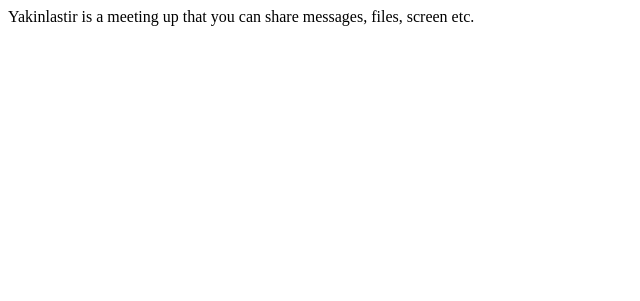
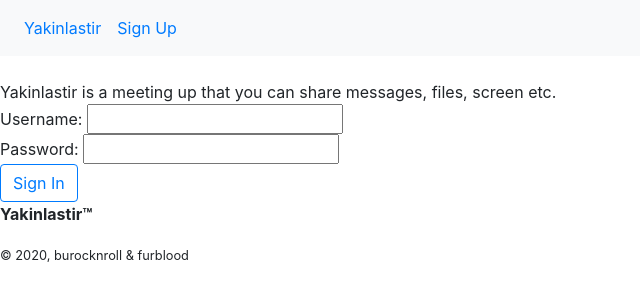
Before and after one commit to furkankamer/yakinlastirMeetingApp, a Flask app: page / in a window 1280 px wide. Shown: the top 301 px of the page, without its empty margins (0-640 px from the left). Run offline with Flask 2, Linux system fonts and the light colour scheme; some libraries are stand-ins or nearby versions.

Commit message:
session management added

```diff
--- a/main.py
+++ b/main.py
@@ -10,11 +10,94 @@
 import pytz
 from flask_socketio import SocketIO, emit
 
+url = "dbname='lvzhcnac' user='lvzhcnac' host='hattie.db.elephantsql.com' password='FjnjB28yNrnKOwp_coyq7LABdtIL2iIK'"
 app = Flask(__name__)
 socketio = SocketIO(app,cors_allowed_origins="*")
 cors = CORS(app)
 app.config['CORS_HEADERS'] = 'Content-Type'
 app.secret_key = b'\xdd\xd6]j\xb0\xcc\xe3mNF{\x14\xaf\xa7\xb9\x18'
+lm = LoginManager()
+
+
+def sql_returner(query,fetch):
+    with psycopg2.connect(url) as connection:
+         with connection.cursor() as cursor:
+              try:
+                  cursor.execute(query)
+                  if fetch == 1:
+                     return cursor.fetchone()[0]
+                  elif fetch == 0:
+                     return cursor.fetchall()
+                  elif fetch == 2:
+                     return 1
+              except psycopg2.DatabaseError:
+                  return None
+
+@lm.user_loader
+def load_user(user_id):
+    return get_user(user_id)
+
+class User(UserMixin):
+    def __init__(self, username, password):
+        self.username = username
+        self.password = password
+        self.active = True
+        self.is_admin = False
+
+    def get_id(self):
+        return self.username
+
+    @property
+    def is_active(self):
+        return self.active
+
+def get_user(nick):
+    query = "select password from users where username = '%s' " % nick
+    user = sql_returner(query, 0)
+    if user is None:
+        return None
+    for row in user:
+        return User(nick,row[0])
+
+@cross_origin()
+@app.route("/signin", methods = ['POST'])
+def signin():
+    username = request.form['UserName']
+    user = get_user(username)
+    if user is not None:
+        password = request.form['Password']
+        password1 = user.password
+        if pbkdf2_sha256.verify(password, password1):
+            login_user(user)
+        else:
+            flash("Invalid Credentials")
+        return redirect("/")
+    flash("Invalid Credentials")
+    return redirect("/")
+
+@cross_origin()
+@app.route("/signup", methods = ['POST'])
+def signup():
+    username = request.form['UserName']
+    password = pbkdf2_sha256.hash(request.form['Password'])
+    print(username)
+    print(password)
+    query = "insert into users (username,password) values ('%s','%s')" % (username,password)
+    if sql_returner(query, 2) is None:
+        return redirect("/signup")
+    return redirect("/")
+
+@login_required
+@app.route("/logout")
+def logout():
+    if current_user.is_authenticated:
+        logout_user()
+    return redirect("/")
+
+@app.route("/signup",methods = ['GET'])
+def signupPage():
+    return render_template("signup.html")
+
 @app.route('/favicon.ico')
 def favicon():
     return send_from_directory(os.path.join(app.root_path, 'static', 'images'),
@@ -23,3 +106,6 @@
 @app.route('/')
 def index():
     return render_template("index.html")
+
+lm.init_app(app)
+lm.login_view = "login"
--- a/templates/index.html
+++ b/templates/index.html
@@ -1,10 +1,12 @@
-<!DOCTYPE html>
-<html>
-    <head>
-	<link rel="shortcut icon" href="/favicon.ico">
-	<title>Yakinlastir</title>
-    </head>
-    <body>
-		Yakinlastir is a meeting up that you can share messages, files, screen etc.
-    </body>
-</html>
+{% extends "main.html" %}
+{% block content %}
+
+{% if current_user.is_authenticated %}
+{% else %}
+    <form method="POST" action="/signin">
+      Username: <input class="" type="text" name="UserName" value="" required="required"><br>
+      Password: <input type="password" name="Password" value="" required="required"><br>
+      <input style="font-size:16px;" type="submit" class="btn btn-outline-primary" value="Sign In">
+    </form>
+{% endif %}
+{% endblock %}
--- /dev/null
+++ b/templates/main.html
@@ -0,0 +1,50 @@
+<!DOCTYPE html>
+<html lang="en">
+<head>
+    <meta charset="UTF-8">
+    <meta name="viewport" content="width=device-width, initial-scale=1">
+    <title>Yakinlastir</title>
+    <link rel="shortcut icon" href="/favicon.ico">
+    <link rel="stylesheet" href="https://maxcdn.bootstrapcdn.com/bootstrap/4.5.2/css/bootstrap.min.css">
+    <script src="https://ajax.googleapis.com/ajax/libs/jquery/3.5.1/jquery.min.js"></script>
+    <script src="https://cdnjs.cloudflare.com/ajax/libs/popper.js/1.16.0/umd/popper.min.js"></script>
+    <script src="https://maxcdn.bootstrapcdn.com/bootstrap/4.5.2/js/bootstrap.min.js"></script>
+</head>
+<body>
+    <nav class="navbar navbar-expand-sm bg-light">
+        <ul class="navbar-nav">
+          <li class="nav-item">
+            <a class="nav-link" href="\">Yakinlastir</a>
+          </li>
+          {% if current_user.is_authenticated %}
+          <li class="nav-item">
+            <a class="nav-link" href="/logout">Logout</a>
+          </li>
+          {% else %}
+          <li class="nav-item">
+            <a class="nav-link" href="/signup">Sign Up</a>
+          </li>
+          {% endif %}
+        </ul>
+      </nav>
+      <br>
+  Yakinlastir is a meeting up that you can share messages, files, screen etc.
+
+{% if message %}
+<div class="notification is-info">{{ message }}</div>
+{% endif %}
+
+{% block content %}
+
+{% endblock %}
+
+<footer>
+    <p>
+        <strong>Yakinlastir&trade;</strong>
+    </p>
+    <p>
+        <small>&copy; 2020, burocknroll & furblood</small>
+    </p>
+</footer>
+</body>
+</html>
```
Also changed, not shown: templates/signup.html (added, +8 -0 lines).
